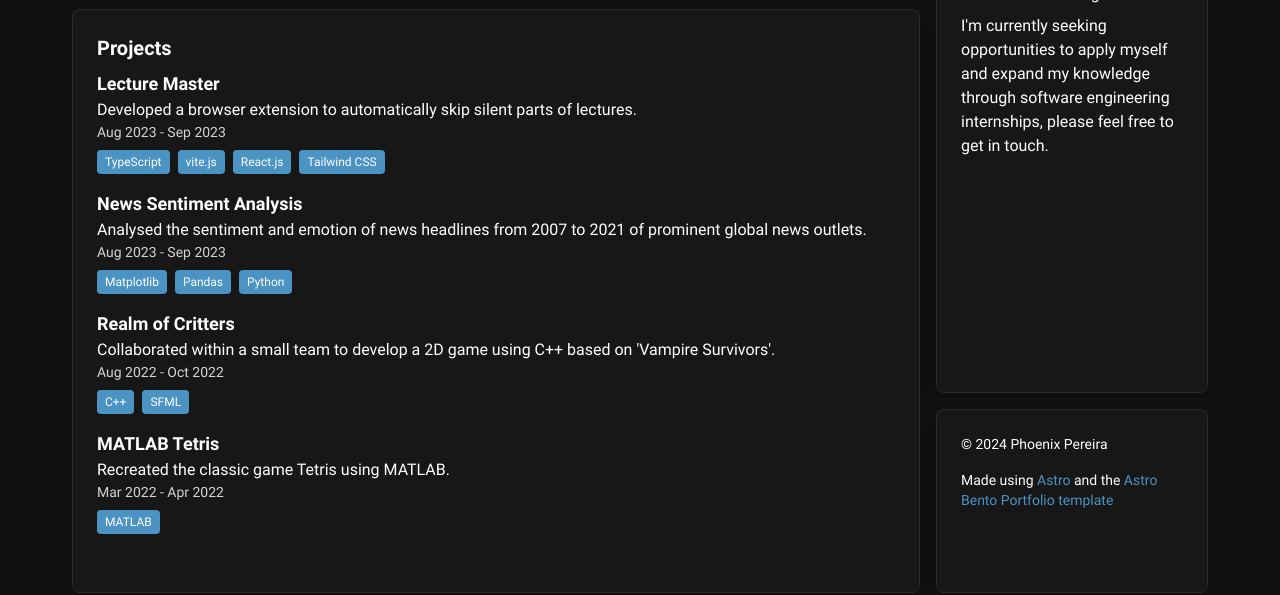
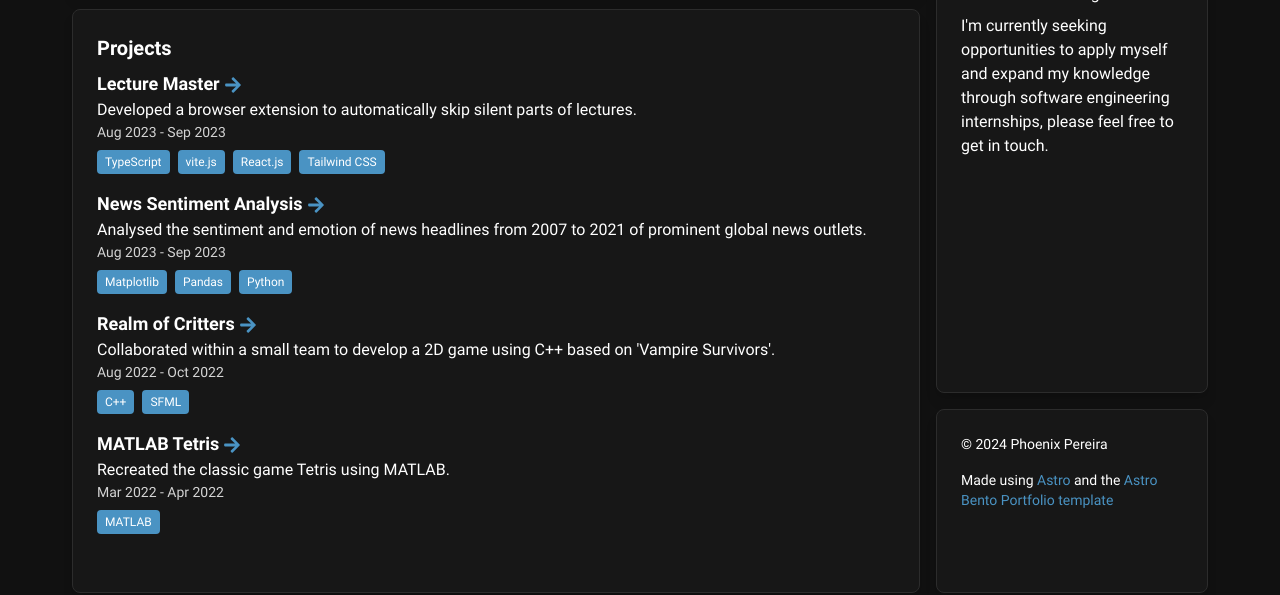
Before and after one commit to phoenixpereira/phoenixpereira.github.io, an Astro site: page / in a window 1280 px wide. Shown: the part 199-794 px from the top of the page. Built offline with nearby package versions, Linux system fonts and the light colour scheme; Astro itself is replaced by a stand-in of ours.

Commit message:
feat: add arrow icon to project links

```diff
--- a/src/components/ProjectItem.astro
+++ b/src/components/ProjectItem.astro
@@ -7,18 +7,20 @@ interface Props {
 	link: string
 }
 
+import { FaArrowRight } from 'react-icons/fa'
+
 const { name, date, description, skills, link } = Astro.props
 ---
 
 <div class="project-card mt-2">
-	<a href={link} target="_blank" rel="noopener noreferrer">
-		<h2 class="text-lg font-bold">
-			{name}
+	<h2 class="w-fit text-lg font-bold hover:underline">
+		<a href={link} target="_blank" rel="noopener noreferrer"
+			>{name}<FaArrowRight className="ml-1 inline-block text-primary-400" /></a
+		>
 	</h2>
 	<p>{description}</p>
 	<p class="text-sm text-gray-300">{date}</p>
 	<div class="mt-2 flex flex-wrap gap-2">
 		{skills.map((skill) => <span class="rounded bg-primary-400 px-2 py-1 text-xs">{skill}</span>)}
 	</div>
-	</a>
 </div>
```
Lines whose indentation alone changed are shown as unchanged.
